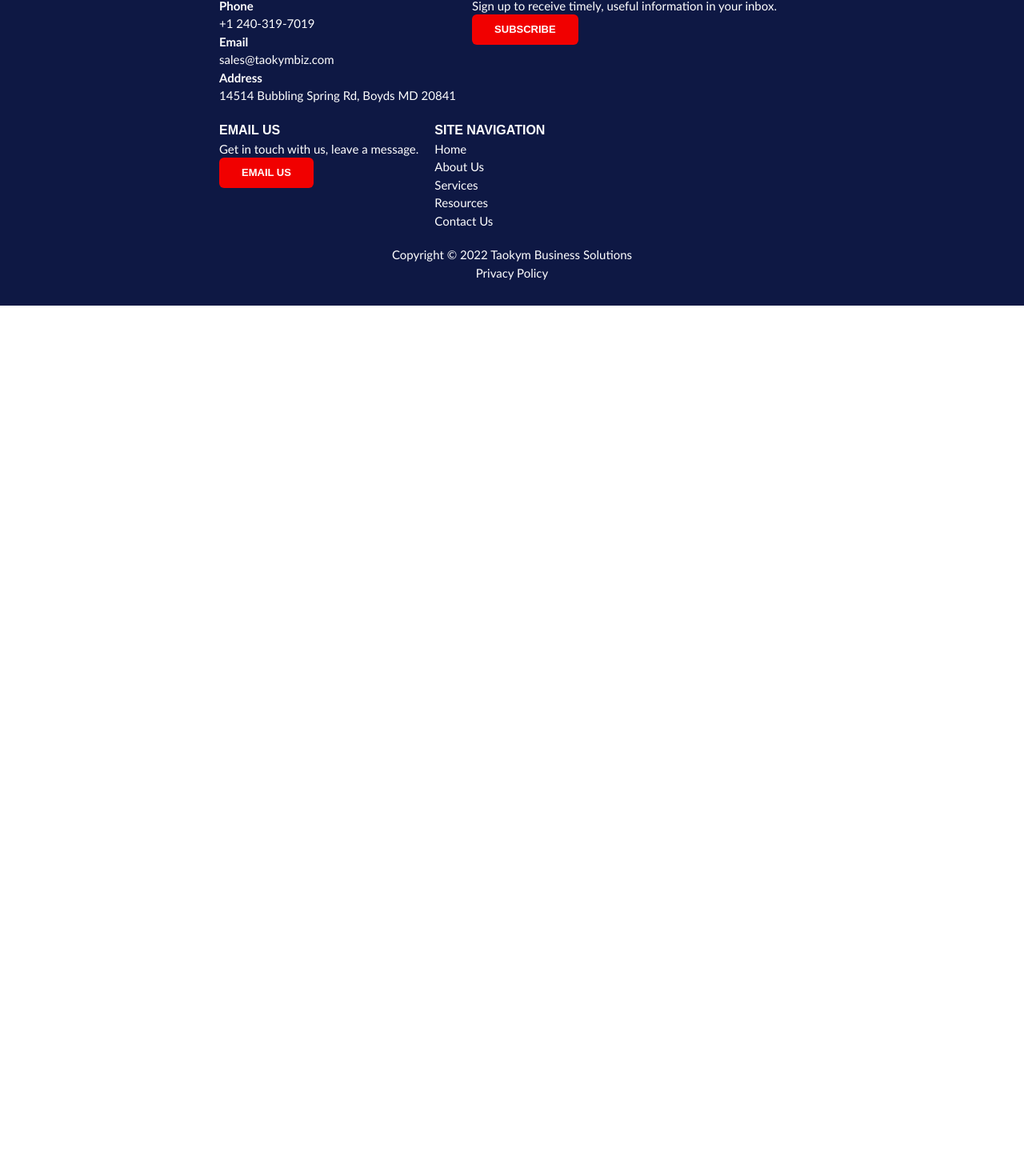
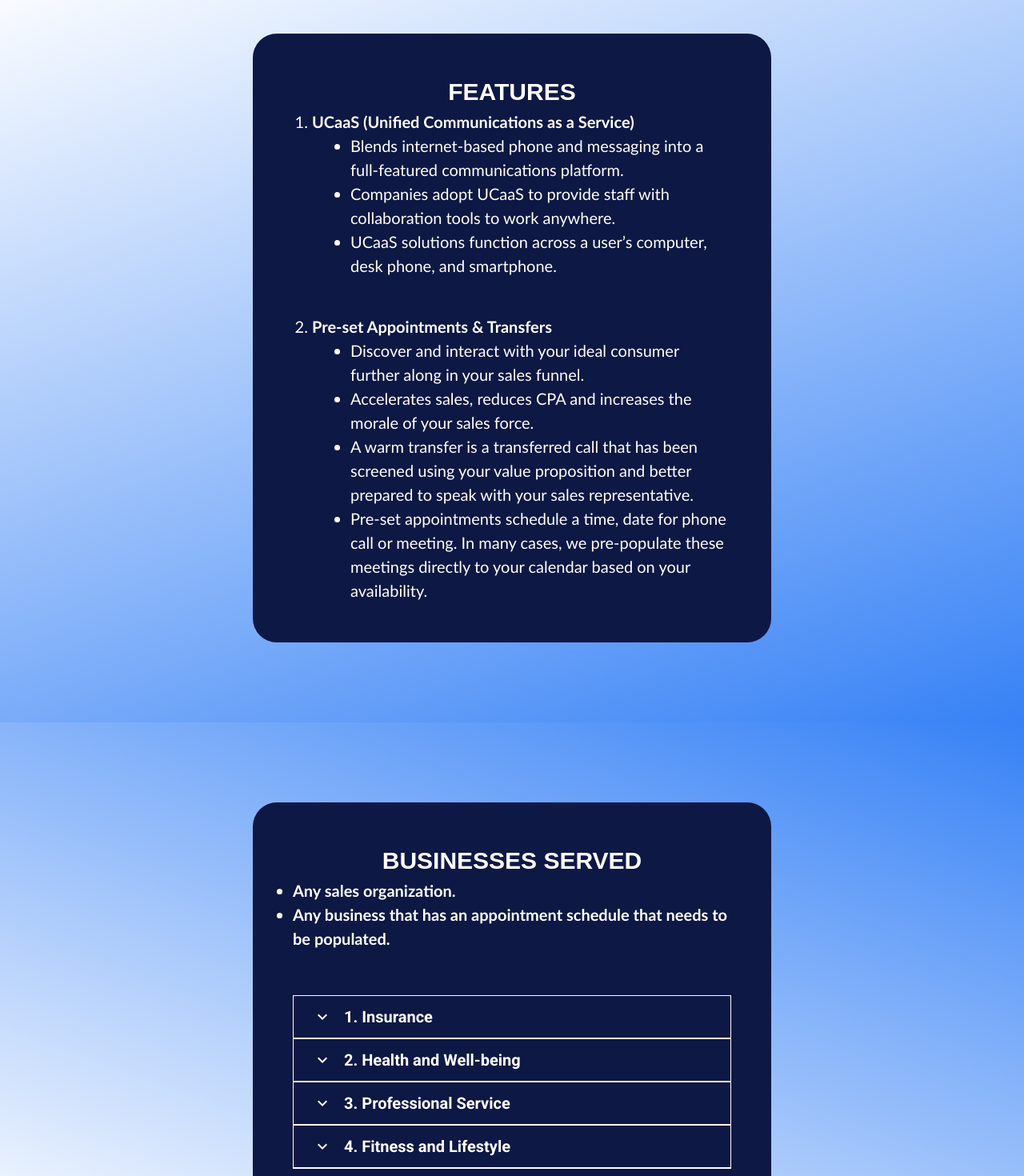
Before and after one commit to ryangarde/taokymbiz, a Nuxt app: page / in a window 1280 px wide. Shown: the part 2606-4076 px from the top of the page at 80% size. Before the commit the page ends 2988 px from the top, so only its background shows below. Built offline with nearby package versions, Linux system fonts and the light colour scheme.

Commit message:
finish appointment setting

```diff
--- /dev/null
+++ b/components/home/BusinessServed.vue
@@ -0,0 +1,121 @@
+<template>
+	<div class="root">
+		<div class="body">
+			<div class="title">BUSINESSES SERVED</div>
+			<ul class="font-bold mb-14">
+				<li>Any sales organization.</li>
+				<li>Any business that has an appointment schedule that needs to be populated.</li>
+			</ul>
+
+			<v-expansion-panels class="panels" accordion tile>
+				<v-expansion-panel class="panel">
+					<v-expansion-panel-header class="panel-header"> 1. Insurance</v-expansion-panel-header>
+					<v-expansion-panel-content class="panel-content">
+						<ul class="ml-8">
+							<li>Agents</li>
+							<li>Agencies</li>
+							<li>Marketing Organizations</li>
+							<li>Carriers</li>
+						</ul>
+					</v-expansion-panel-content>
+				</v-expansion-panel>
+
+				<v-expansion-panel class="panel">
+					<v-expansion-panel-header class="panel-header">2. Health and Well-being</v-expansion-panel-header>
+					<v-expansion-panel-content class="panel-content">
+						<ul class="ml-8">
+							<li>Medical Professionals</li>
+							<li>Medical Clinics</li>
+							<li>Medical Equipment Wholesalers</li>
+							<li>Spas</li>
+						</ul>
+					</v-expansion-panel-content>
+				</v-expansion-panel>
+
+				<v-expansion-panel class="panel">
+					<v-expansion-panel-header class="panel-header">3. Professional Service</v-expansion-panel-header>
+					<v-expansion-panel-content class="panel-content">
+						<ul class="ml-8">
+							<li>Accountant</li>
+							<li>Financial Advisors</li>
+							<li>Financial Firms</li>
+							<li>Lawyers</li>
+						</ul>
+					</v-expansion-panel-content>
+				</v-expansion-panel>
+
+				<v-expansion-panel class="panel">
+					<v-expansion-panel-header class="panel-header">4. Fitness and Lifestyle</v-expansion-panel-header>
+					<v-expansion-panel-content class="panel-content">
+						<ul class="ml-8">
+							<li>Salons</li>
+							<li>Fitness Instructors</li>
+							<li>Personal Trainers</li>
+						</ul>
+					</v-expansion-panel-content>
+				</v-expansion-panel>
+			</v-expansion-panels>
+		</div>
+	</div>
+</template>
+
+<style scoped>
+.root {
+	padding: 100px;
+	background-image: linear-gradient(20deg, #fff 1%, #3782f6 100%);
+	color: #fff;
+}
+
+.body {
+	width: 60%;
+	margin: 0 auto;
+	background-color: var(--clr-primary-dark);
+	padding: 50px;
+	border-radius: 30px;
+}
+
+.title {
+	font-size: 30px;
+	font-weight: 600;
+	text-align: center;
+}
+
+ul {
+	font-family: Calibri;
+	font-size: 20px;
+}
+
+.panels {
+	border-bottom: 1.5px solid #fff;
+}
+
+.panel {
+	background-color: unset !important;
+	color: #fff;
+	border: 1.5px solid #fff;
+	border-bottom: none;
+}
+
+.panel::before {
+	box-shadow: unset;
+}
+
+.panel-header {
+	border-bottom: 1.5px solid #fff;
+	font-family: Roboto;
+	font-size: 20px;
+	font-weight: 600;
+	flex-direction: row-reverse;
+	justify-content: flex-end;
+	column-gap: 15px;
+}
+
+/deep/.panel-header i {
+	font-weight: 600;
+	color: #fff !important;
+}
+
+.panel-content {
+	padding: 20px;
+}
+</style>
--- /dev/null
+++ b/components/home/Features.vue
@@ -0,0 +1,61 @@
+<template>
+	<div class="root">
+		<div class="body">
+			<div class="title"> FEATURES </div>
+
+			<ol class="pl-6">
+				<li>
+					<div class="font-bold"> UCaaS (Unified Communications as a Service) </div>
+					<ul class="pl-12">
+						<li>Blends internet-based phone and messaging into a full-featured communications platform.</li>
+						<li>Companies adopt UCaaS to provide staff with collaboration tools to work anywhere.</li>
+						<li>UCaaS solutions function across a user’s computer, desk phone, and smartphone.</li>
+					</ul>
+				</li>
+				<br />
+				<li class="mt-4">
+					<div class="font-bold"> Pre-set Appointments & Transfers </div>
+					<ul class="pl-12">
+						<li>Discover and interact with your ideal consumer further along in your sales funnel.</li>
+						<li>Accelerates sales, reduces CPA and increases the morale of your sales force.</li>
+						<li>
+							A warm transfer is a transferred call that has been screened using your value proposition and better prepared to speak with
+							your sales representative.
+						</li>
+						<li>
+							Pre-set appointments schedule a time, date for phone call or meeting. In many cases, we pre-populate these meetings directly
+							to your calendar based on your availability.
+						</li>
+					</ul>
+				</li>
+			</ol>
+		</div>
+	</div>
+</template>
+
+<style scoped>
+.root {
+	padding: 100px;
+	background-image: linear-gradient(160deg, #fff 1%, #3782f6 100%);
+	color: #fff;
+}
+
+.body {
+	width: 60%;
+	margin: 0 auto;
+	background-color: var(--clr-primary-dark);
+	padding: 50px;
+	border-radius: 30px;
+}
+
+.title {
+	font-size: 30px;
+	font-weight: 600;
+	text-align: center;
+}
+
+ol {
+	font-family: Calibri;
+	font-size: 20px;
+}
+</style>
--- a/nuxt.config.js
+++ b/nuxt.config.js
@@ -27,7 +27,7 @@
 	components: false,
 
 	// Modules for dev and build (recommended): https://go.nuxtjs.dev/config-modules
-	buildModules: ['@nuxt/postcss8'],
+	buildModules: ['@nuxt/postcss8', '@nuxtjs/vuetify'],
 
 	// Modules: https://go.nuxtjs.dev/config-modules
 	modules: [],
--- a/package.json
+++ b/package.json
@@ -21,6 +21,7 @@
   },
   "devDependencies": {
     "@nuxt/postcss8": "^1.1.3",
+    "@nuxtjs/vuetify": "^1.12.3",
     "autoprefixer": "^10.4.4",
     "eslint-config-prettier": "^8.3.0",
     "nuxt-compress": "^5.0.0",
--- a/pages/index.vue
+++ b/pages/index.vue
@@ -3,6 +3,8 @@
 		<Appointment />
 		<WhyTaokym />
 		<HowItWorks />
+		<Features />
+		<BusinessServed />
 	</div>
 </template>
 
@@ -16,6 +18,8 @@
 import Appointment from '@/components/home/Appointment.vue';
 import WhyTaokym from '~/components/home/WhyTaokym.vue';
 import HowItWorks from '../components/home/HowItWorks.vue';
+import Features from '~/components/home/Features.vue';
+import BusinessServed from '../components/home/BusinessServed.vue';
 
 export default {
 	data() {
@@ -25,6 +29,6 @@
 			},
 		};
 	},
-	components: { Appointment, WhyTaokym, HowItWorks },
+	components: { Appointment, WhyTaokym, HowItWorks, Features, BusinessServed },
 };
 </script>
--- a/styles/main.css
+++ b/styles/main.css
@@ -27,3 +27,7 @@
 ol {
 	list-style: decimal;
 }
+
+.theme--light.v-expansion-panels .v-expansion-panel {
+	color: #fff !important;
+}
```
Also changed, not shown: 1 other file (tests, documents, lock files or other folders).
